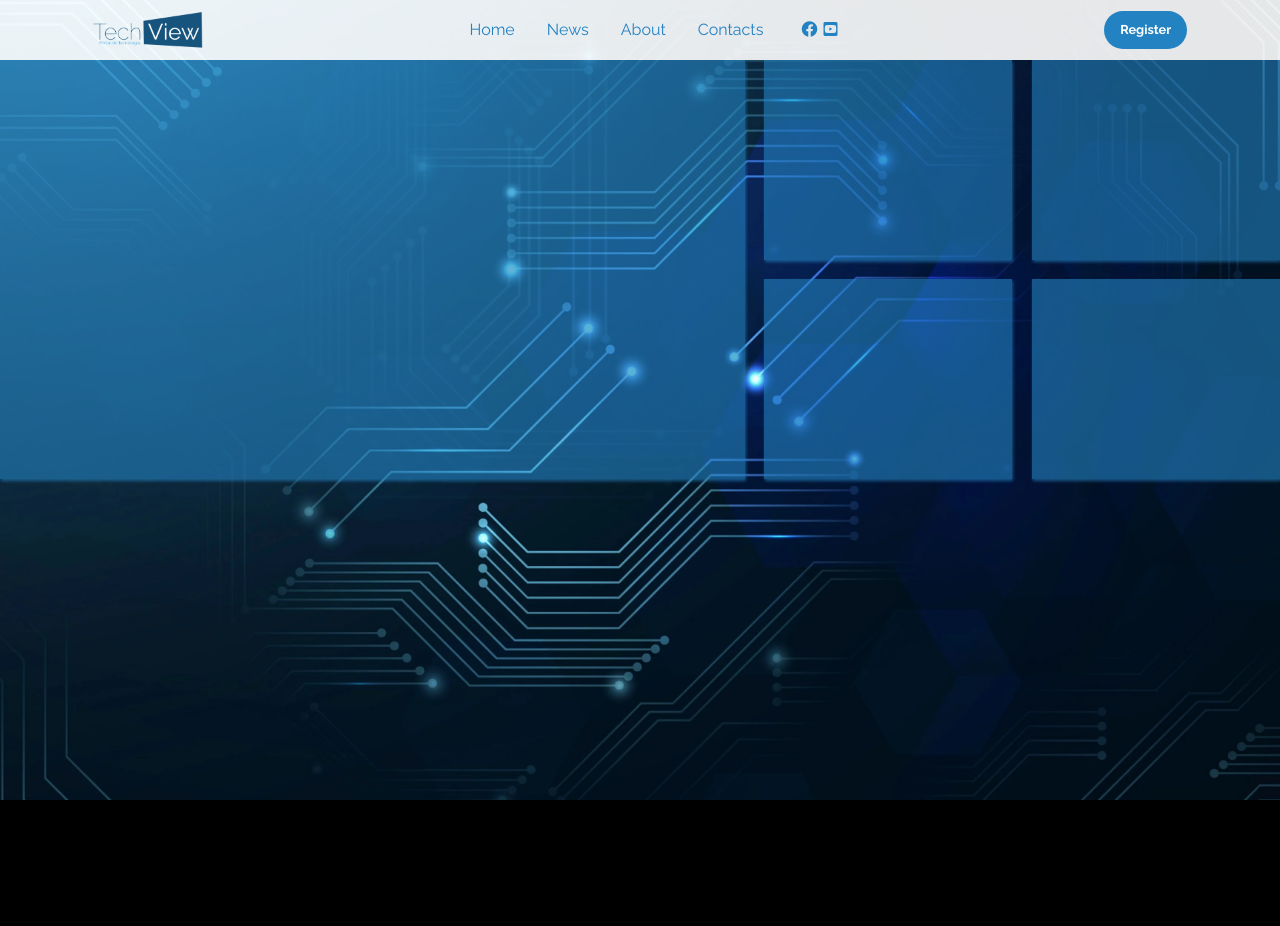
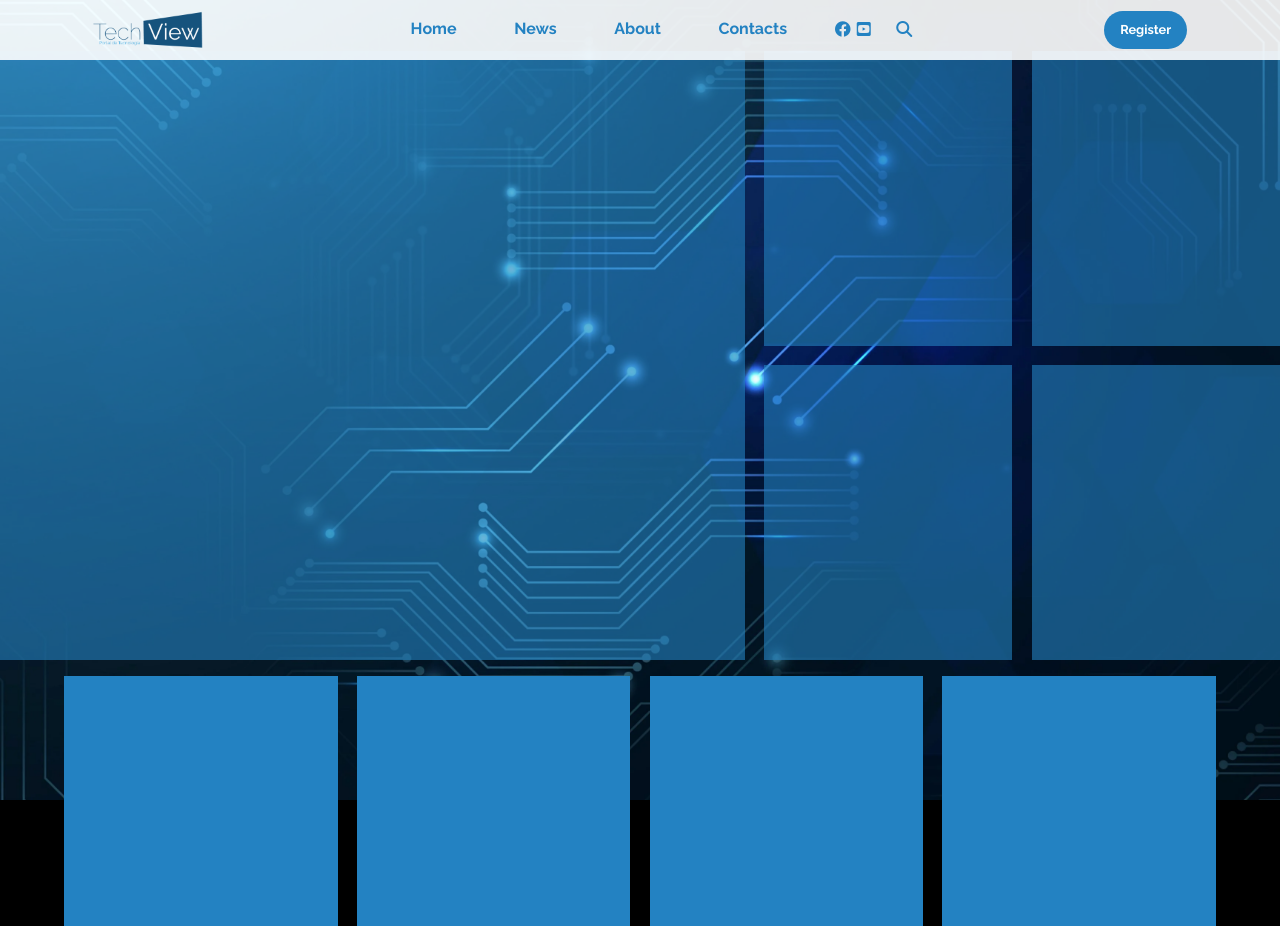
Before and after one commit to devassse/techviewApp, a React (Create React App) app: page / in a window 1280 px wide. Before the commit the page ends 800 px from the top, so only its background shows below. Built offline with nearby package versions, Linux system fonts and the light colour scheme.

Commit message:
Hover effects

```diff
--- a/public/assets/css/main.css
+++ b/public/assets/css/main.css
@@ -1,6 +1,7 @@
 @import url('https://fonts.googleapis.com/css2?family=Lato:ital,wght@0,100;0,300;0,400;0,700;0,900;1,100;1,300;1,400;1,700;1,900&family=Montserrat:ital,wght@0,200;0,300;0,400;0,500;0,600;0,700;0,800;0,900;1,100;1,200;1,300;1,400;1,500;1,600;1,700;1,800;1,900&family=Raleway:ital,wght@0,100;0,200;0,300;0,400;0,500;0,600;0,700;0,800;0,900;1,100;1,200;1,300;1,400;1,500;1,600;1,700;1,800;1,900&display=swap');
 :root {
     --clr-primary: #2382c2;
+    --clr-secondary: #082c45;
     --clr-primary-lighter: rgba(35, 130, 194, 0.1);
     --clr-white: #ffffff;
     --clr-white-light: rgb(255, 255, 255, 0.9);
--- a/src/App.js
+++ b/src/App.js
@@ -1,12 +1,14 @@
 import './index.css'
 import TopBar from "./topBar/TopBar";
 import HeroHome from "./heroHome/HeroHome";
+import TilesSection from "./tilesSection/TilesSection";
 
 function App() {
   return (
     <>
       <TopBar />
       <HeroHome />
+      <TilesSection />
     </>
   );
 }
--- a/src/heroHome/heroHome.css
+++ b/src/heroHome/heroHome.css
@@ -20,11 +20,10 @@
 .quarter_new {
     height: 100%;
     background: rgba(35, 130, 194, 0.6);
-    box-shadow: 1px 2px 3px rgba(35, 130, 194, 0.6);
-    margin-top: 1.2rem;
+    margin-top: 0.6rem;
 }
 
 .top_new {
     grid-row: span 2;
-    padding: 200px;
+    padding: 300px;
 }
--- /dev/null
+++ b/src/tilesSection/TilesSection.jsx
@@ -0,0 +1,12 @@
+import './tilesSection.css'
+
+export default function tilesSection() {
+    return (
+        <section className='favorites'>
+            <article className='favorite'></article>
+            <article className='favorite'></article>
+            <article className='favorite'></article>
+            <article className='favorite'></article>
+        </section>
+    )
+}
--- /dev/null
+++ b/src/tilesSection/tilesSection.css
@@ -0,0 +1,12 @@
+.favorites{
+    width: 90%;
+    margin: 1.6rem auto;
+    display: grid;
+    grid-template-columns: repeat(4, 1fr);
+    gap: 1.2rem;
+}
+
+.favorite {
+    padding: 125px;
+    background: var(--clr-primary)
+}
--- a/src/topBar/TopBar.jsx
+++ b/src/topBar/TopBar.jsx
@@ -10,21 +10,24 @@ export default function topBar() {
                     </a>
                 </div>
                 <ul className="links">
-                    <li>
+                    <li className="link">
                         <a href="#home">Home</a>
                     </li>
-                    <li>
+                    <li className="link">
                         <a href="#news">News</a>
                     </li>
-                    <li>
+                    <li className="link">
                         <a href="#about">About</a>
                     </li>
-                    <li>
+                    <li className="link">
                         <a href="#contacts">Contacts</a>
                     </li>
                     <li className="social">
                         <a href="#facebook"><i class="fa-brands fa-facebook"></i></a>
                         <a href="#youtube"><i class="fa-brands fa-square-youtube"></i></a>
+                    </li>
+                    <li>
+                        <a href="#search"> <i class="fa-solid fa-magnifying-glass"></i></a>
                     </li>
                 </ul>
                 <a href="#btn" className="action_btn">
--- a/src/topBar/topBar.css
+++ b/src/topBar/topBar.css
@@ -1,14 +1,28 @@
 
 li{
     list-style: none;
+}
+.link {
+    padding: 1rem;
+    border-bottom: 3px solid transparent;
+    transition: all 0.3s;
+    cursor: pointer;
+}
+.link:hover {
+    background-color: var(--clr-white-light);
+    border-bottom: 3px solid var(--clr-secondary);
+}
+.link:hover a {
+    color: var(--clr-secondary);
 }
 a {
     text-decoration: none;
     color: var(--clr-primary);
     font-size: 1rem;
+    font-weight: bold;
 }
 a:hover{
-    color: var(--clr-white);
+    color: var(--clr-secondary);
 }
 
 /* HEADER */
@@ -38,7 +52,8 @@ header{
 
 .navbar .links {
     display: flex;
-    gap: 2rem;
+    align-items: center;
+    gap: 1.6rem;
 }
 
 .navbar .toggle_btn {
@@ -70,7 +85,7 @@ header{
 
 .action_btn:hover {
     scale: 1.05;
-    color: #fff;
+    color: var(--clr-white);
 }
 .action_btn:active{
     scale: 0.95;
```
